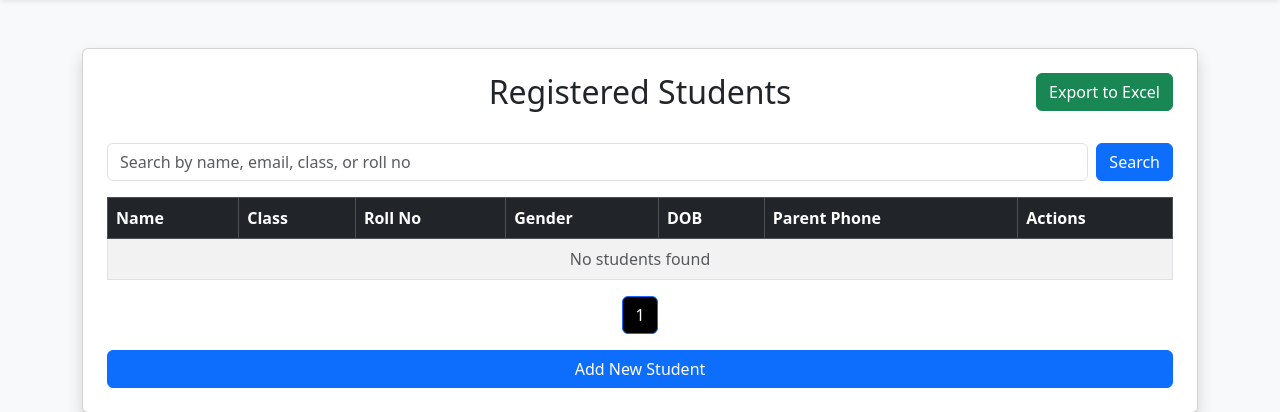
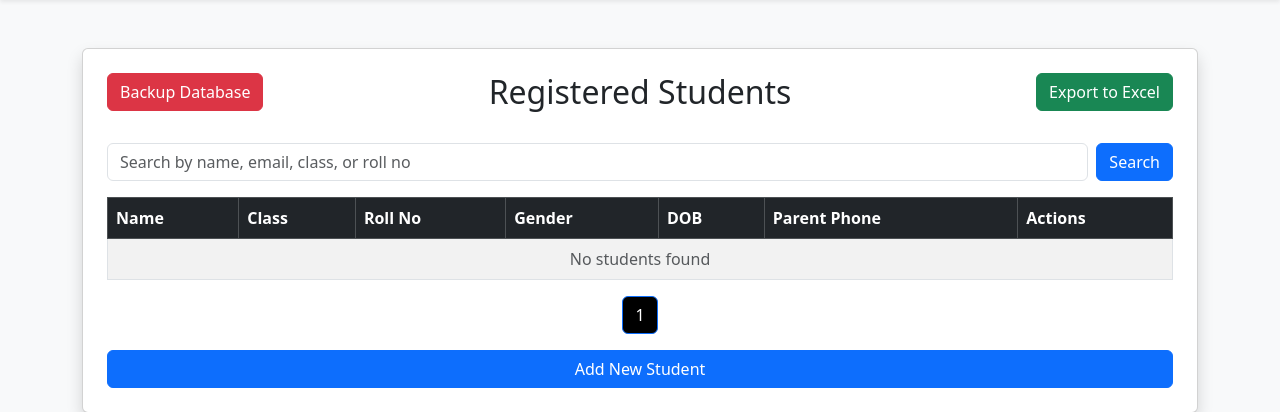
Before and after one commit to kambalashanmukh/demo-django, a Django app: page /students/ in a window 1280 px wide. Shown: the part 56-468 px from the top of the page. Run offline with Django 5.2, Linux system fonts and the light colour scheme; the visitor is signed in with stand-in values (Sample User, id 1); data that the repository does not hold is empty.

Commit message:
database migration

```diff
--- a/school_portal/school_portal/settings.py
+++ b/school_portal/school_portal/settings.py
@@ -14,11 +14,11 @@ from pathlib import Path
 import os
 from dotenv import load_dotenv
 
-load_dotenv()
 
 # Build paths inside the project like this: BASE_DIR / 'subdir'.
 BASE_DIR = Path(__file__).resolve().parent.parent
 
+load_dotenv(BASE_DIR / ".env")
 
 # Quick-start development settings - unsuitable for production
 # See https://docs.djangoproject.com/en/6.0/howto/deployment/checklist/
--- a/school_portal/students/templates/students.html
+++ b/school_portal/students/templates/students.html
@@ -7,7 +7,18 @@
     <div class="card shadow p-4">
         <div class="position-relative mb-4">
             <h2 class="text-center">Registered Students</h2>
-
+            <button onclick="backupDB()" class="btn btn-danger position-absolute top-0 end-1">
+              Backup Database
+            </button>
+            <script>
+            function backupDB(){
+              fetch("{% url 'backup_db' %}")
+              .then(response => response.json())
+              .then(data => {
+                alert("backup created successfully!");
+                });
+              }
+            </script>
             <a href="{% url 'export_students' %}" class="btn btn-success position-absolute top-0 end-0">
                 Export to Excel
             </a>
--- a/school_portal/students/urls.py
+++ b/school_portal/students/urls.py
@@ -1,8 +1,9 @@
 from django.urls import path
-from .views import register_student, student_list, edit_student, delete_student, student_detail, export_students_excel, login_view, logout_view
+from .views import register_student, student_list, edit_student, delete_student, student_detail, export_students_excel, login_view, logout_view, backup_db
 
 urlpatterns = [
     path('', register_student, name='register'),
+    path('backup/', backup_db, name='backup_db'),
     path('students/', student_list, name='students'),
     path('edit/<int:id>/', edit_student, name='edit'),
     path('delete/<int:id>/', delete_student, name='delete'),
--- a/school_portal/students/views.py
+++ b/school_portal/students/views.py
@@ -1,13 +1,34 @@
+import os
+import subprocess
+import datetime
+from dotenv import load_dotenv
 from django.shortcuts import render, redirect, get_object_or_404
 from .models import Student
 from .forms import StudentForm
 from django.core.paginator import Paginator
 from django.db.models import Q
-from django.http import HttpResponse
+from django.http import HttpResponse, JsonResponse
 from openpyxl import Workbook
 from django.contrib.auth import authenticate, login, logout
 from django.contrib import messages
 from django.contrib.auth.decorators import login_required
+
+
+@login_required(login_url='login')
+def backup_db(request):
+    host= os.getenv("DB_HOST")
+    user= os.getenv("DB_USER")
+    database= os.getenv("DB_NAME")
+    timestamp= datetime.datetime.now().strftime("%d-%m-%Y")
+    filename = f"backup_{timestamp}.sql"
+
+    command= [
+        "ssh",
+        f"shannu-1@{host}",
+        f"pg_dump -U {user} {database} -f ~/{filename}"
+    ]
+    subprocess.run(command)
+    return JsonResponse({"status":"success"})
 
 @login_required(login_url='login')
 def register_student(request):
```
Also changed, not shown: school_portal/students/migrations/0004_alter_student_id.py (added).
